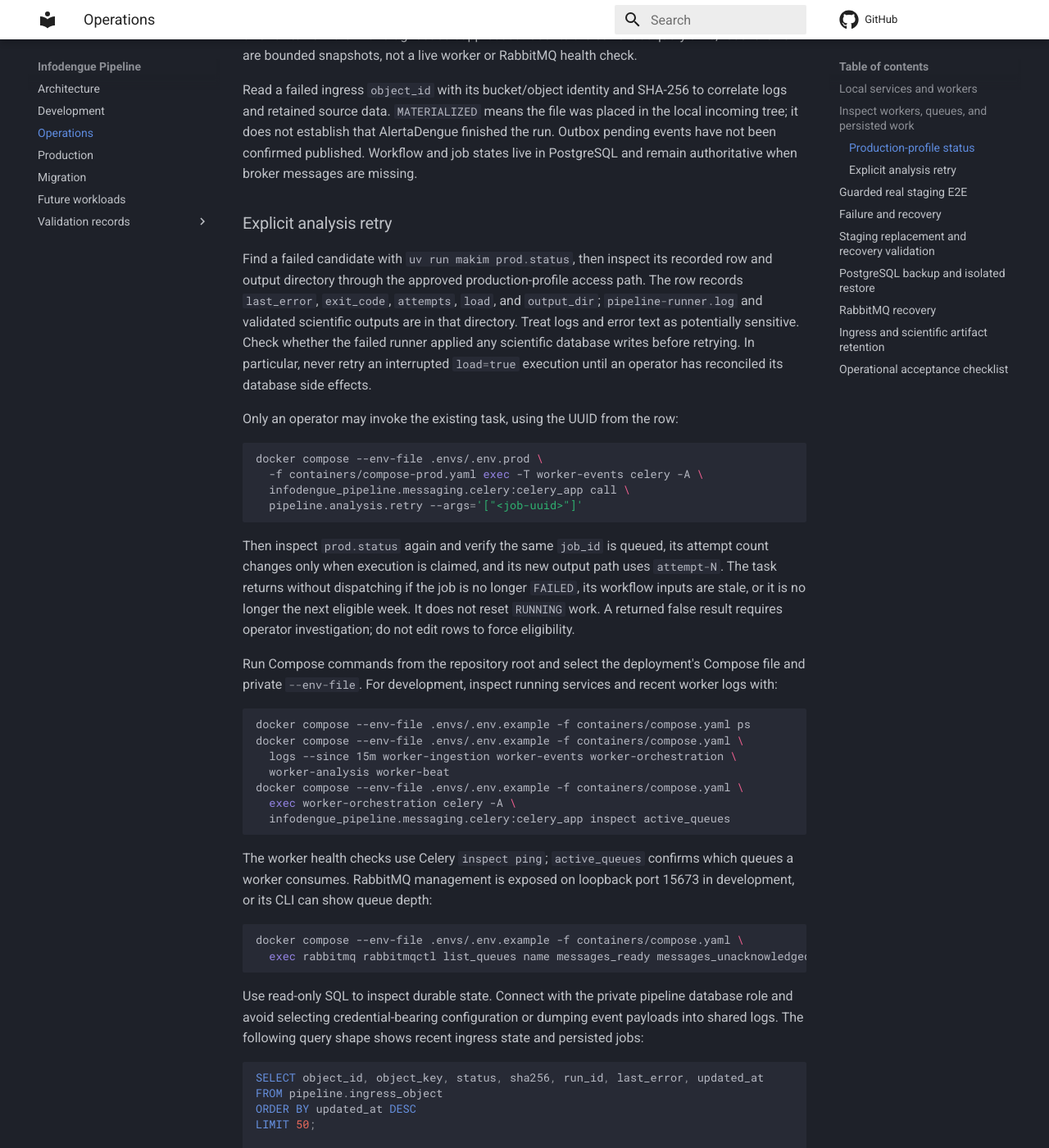
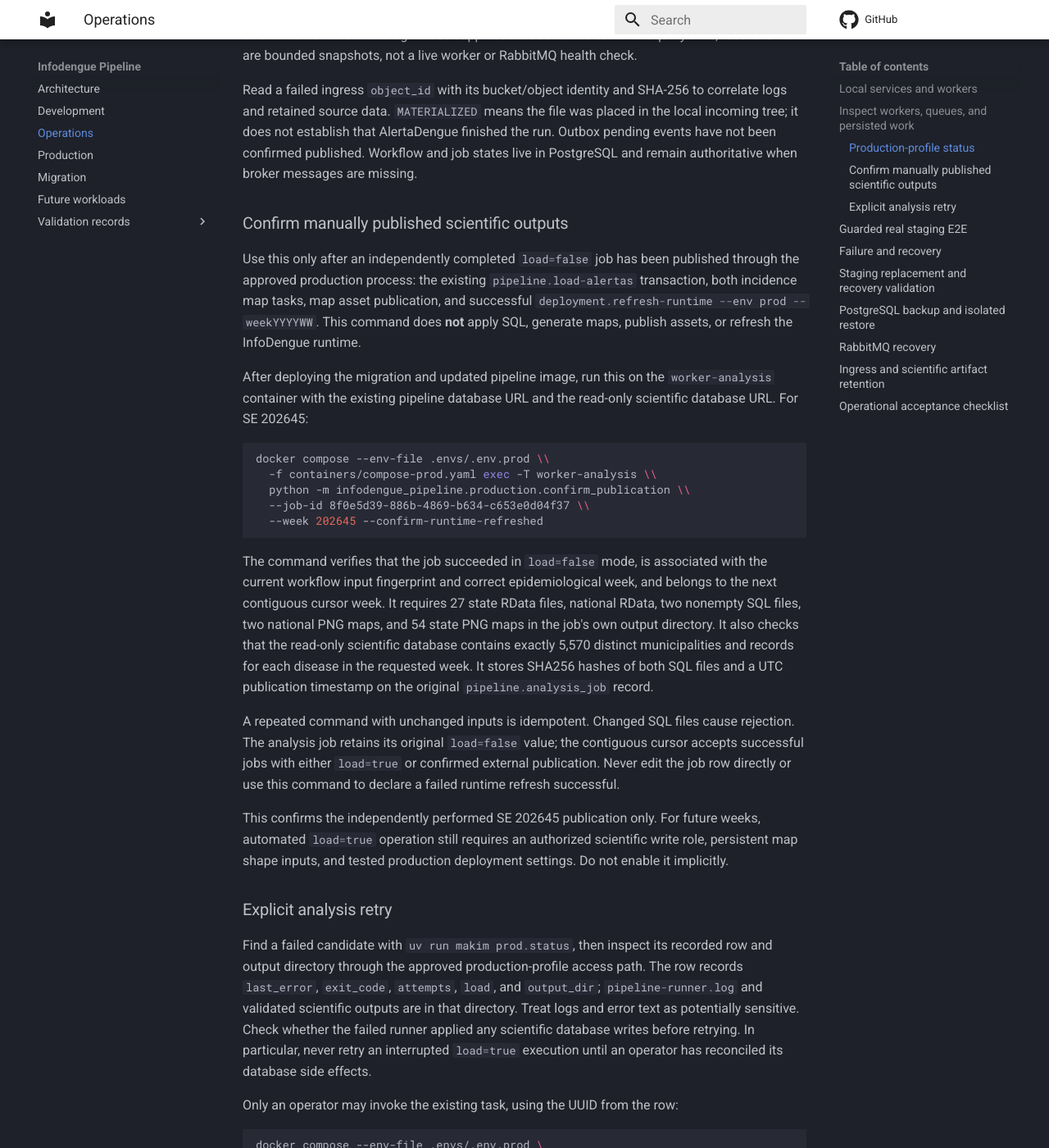
Before and after one commit to esloch/infodengue-pipeline, an MkDocs documentation site: the page built from docs/operations.md, in a window 1280 px wide and 1400 px high, scrolled down 952 px. Shown: the whole window at 82% size. Built offline with MkDocs 1.6.1 and Material for MkDocs 9.7.7, drawn with Linux system fonts in a browser that asks for light colours; comment, search, counter and statistics services are not loaded.

Commit message:
docs(ops): record external scientific publication procedure

````diff
--- a/docs/operations.md
+++ b/docs/operations.md
@@ -49,6 +49,48 @@ placed in the local incoming tree; it does not establish that AlertaDengue
 finished the run. Outbox pending events have not been confirmed published.
 Workflow and job states live in PostgreSQL and remain authoritative when
 broker messages are missing.
+
+### Confirm manually published scientific outputs
+
+Use this only after an independently completed `load=false` job has been
+published through the approved production process: the existing
+`pipeline.load-alertas` transaction, both incidence map tasks, map asset
+publication, and successful `deployment.refresh-runtime --env prod --week
+YYYYWW`. This command does **not** apply SQL, generate maps, publish assets,
+or refresh the InfoDengue runtime.
+
+After deploying the migration and updated pipeline image, run this on the
+`worker-analysis` container with the existing pipeline database URL and the
+read-only scientific database URL. For SE 202645:
+
+```bash
+docker compose --env-file .envs/.env.prod \\
+  -f containers/compose-prod.yaml exec -T worker-analysis \\
+  python -m infodengue_pipeline.production.confirm_publication \\
+  --job-id 8f0e5d39-886b-4869-b634-c653e0d04f37 \\
+  --week 202645 --confirm-runtime-refreshed
+```
+
+The command verifies that the job succeeded in `load=false` mode, is
+associated with the current workflow input fingerprint and correct
+epidemiological week, and belongs to the next contiguous cursor week.
+It requires 27 state RData files, national RData, two nonempty SQL files,
+two national PNG maps, and 54 state PNG maps in the job's own output
+directory. It also checks that the read-only scientific database contains
+exactly 5,570 distinct municipalities and records for each disease in the
+requested week. It stores SHA256 hashes of both SQL files and a UTC
+publication timestamp on the original `pipeline.analysis_job` record.
+
+A repeated command with unchanged inputs is idempotent. Changed SQL files
+cause rejection. The analysis job retains its original `load=false` value;
+the contiguous cursor accepts successful jobs with either `load=true` or
+confirmed external publication. Never edit the job row directly or use this
+command to declare a failed runtime refresh successful.
+
+This confirms the independently performed SE 202645 publication only.
+For future weeks, automated `load=true` operation still requires an
+authorized scientific write role, persistent map shape inputs, and tested
+production deployment settings. Do not enable it implicitly.
 
 ### Explicit analysis retry
 
````
